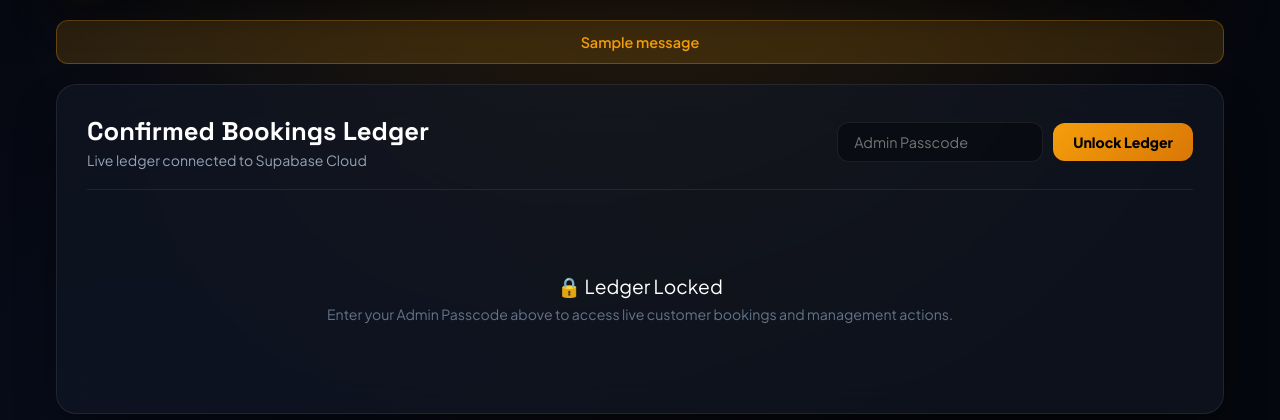
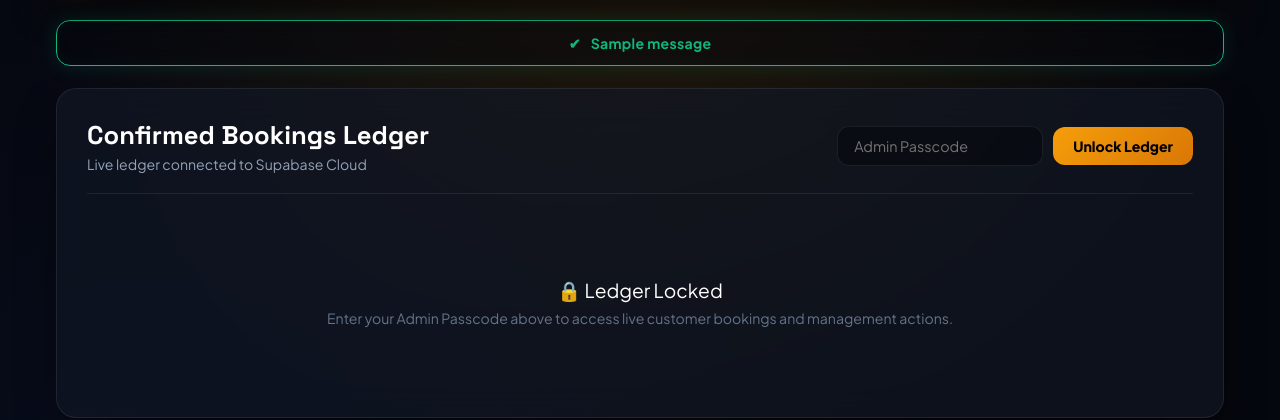
Before and after one commit to MEETH007/TJP--MULTIPLEX, a Flask app: page /bookings in a window 1280 px wide. Shown: the part 80-500 px from the top of the page. Run offline with Flask 3, Linux system fonts and the light colour scheme; one stand-in notice (Sample message) is shown.

Commit message:
Update bookings.html

```diff
--- a/templates/bookings.html
+++ b/templates/bookings.html
@@ -110,18 +110,54 @@
             border-color: rgba(245, 158, 11, 0.3);
         }
 
-        /* FLASH MESSAGES */
-        .flash {
+        /* GLASS FLASH NOTIFICATIONS */
+        .flash-container {
             max-width: 1200px;
-            margin: 0 auto 20px;
-            background: rgba(245, 158, 11, 0.15);
-            color: var(--primary);
-            border: 1px solid rgba(245, 158, 11, 0.3);
-            padding: 12px 20px;
-            border-radius: 12px;
+            margin: 0 auto 22px;
+            display: flex;
+            flex-direction: column;
+            gap: 10px;
+        }
+
+        .flash-alert {
+            background: rgba(5, 7, 14, 0.45);
+            backdrop-filter: blur(14px);
+            -webkit-backdrop-filter: blur(14px);
+            border-radius: 14px;
+            padding: 13px 20px;
+            font-size: 0.88rem;
+            font-weight: 700;
+            letter-spacing: 0.3px;
+            display: flex;
+            align-items: center;
+            justify-content: center;
+            gap: 10px;
             text-align: center;
-            font-weight: 600;
-            font-size: 0.9rem;
+            box-shadow: 0 10px 25px rgba(0, 0, 0, 0.6);
+            animation: flashSlide 0.3s cubic-bezier(0.16, 1, 0.3, 1);
+        }
+
+        .flash-alert.warning {
+            color: #f59e0b;
+            border: 1px solid #f59e0b;
+            box-shadow: 0 0 20px rgba(245, 158, 11, 0.15), inset 0 0 15px rgba(245, 158, 11, 0.05);
+        }
+
+        .flash-alert.error {
+            color: #ef4444;
+            border: 1px solid #ef4444;
+            box-shadow: 0 0 20px rgba(239, 68, 68, 0.15), inset 0 0 15px rgba(239, 68, 68, 0.05);
+        }
+
+        .flash-alert.success {
+            color: #10b981;
+            border: 1px solid #10b981;
+            box-shadow: 0 0 20px rgba(16, 185, 129, 0.15), inset 0 0 15px rgba(16, 185, 129, 0.05);
+        }
+
+        @keyframes flashSlide {
+            from { opacity: 0; transform: translateY(-8px); }
+            to { opacity: 1; transform: translateY(0); }
         }
 
         /* MAIN CONTAINER */
@@ -237,25 +273,27 @@
             margin-top: 10px;
         }
 
-        /* Clean Dark Scrollbar */
         .table-wrapper::-webkit-scrollbar {
             height: 6px;
         }
+
         .table-wrapper::-webkit-scrollbar-track {
             background: rgba(18, 24, 38, 0.5);
             border-radius: 10px;
         }
+
         .table-wrapper::-webkit-scrollbar-thumb {
             background: rgba(245, 158, 11, 0.35);
             border-radius: 10px;
         }
+
         .table-wrapper::-webkit-scrollbar-thumb:hover {
             background: var(--primary);
         }
 
         table {
             width: 100%;
-            min-width: 780px; /* Forces horizontal scrolling on mobile rather than column crushing */
+            min-width: 780px;
             border-collapse: collapse;
             text-align: left;
             font-size: 0.88rem;
@@ -290,7 +328,6 @@
             color: var(--primary);
         }
 
-        /* NEAT OVERFLOW TRUNCATION FOR CONTACT CELL */
         .contact-cell {
             max-width: 175px;
             overflow: hidden;
@@ -341,9 +378,27 @@
     <div class="container">
         {% with messages = get_flashed_messages() %}
             {% if messages %}
-                {% for message in messages %}
-                    <div class="flash">{{ message }}</div>
-                {% endfor %}
+                <div class="flash-container">
+                    {% for message in messages %}
+                        {% set msg_lower = message|lower %}
+                        {% if 'incorrect' in msg_lower or 'failed' in msg_lower or 'unauthorized' in msg_lower or 'error' in msg_lower %}
+                            <div class="flash-alert error">
+                                <span>⚠️</span>
+                                <span>{{ message }}</span>
+                            </div>
+                        {% elif 'reset' in msg_lower or 'wipe' in msg_lower or 'expired' in msg_lower %}
+                            <div class="flash-alert warning">
+                                <span>⚡</span>
+                                <span>{{ message }}</span>
+                            </div>
+                        {% else %}
+                            <div class="flash-alert success">
+                                <span>✔</span>
+                                <span>{{ message }}</span>
+                            </div>
+                        {% endif %}
+                    {% endfor %}
+                </div>
             {% endif %}
         {% endwith %}
 
```
